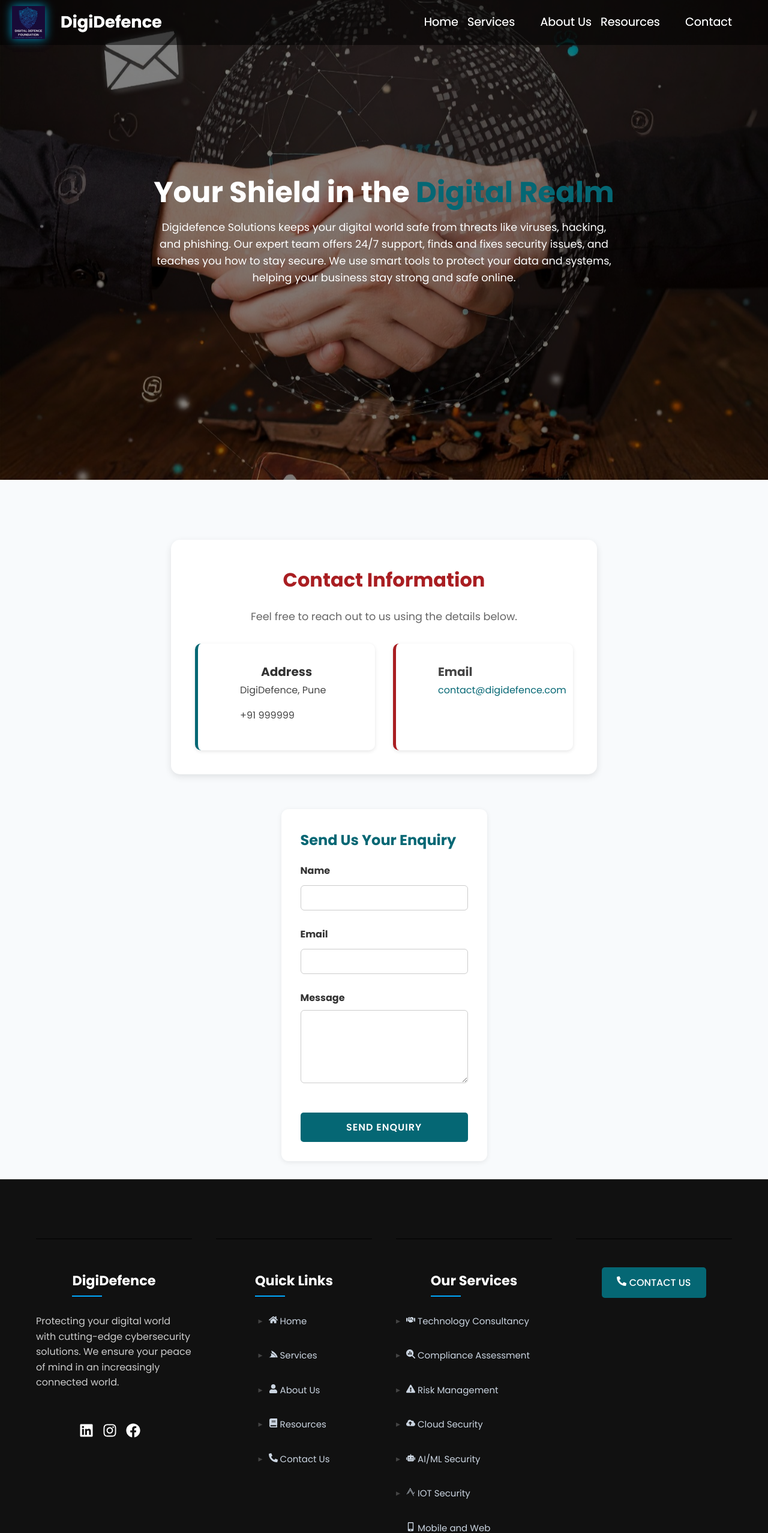
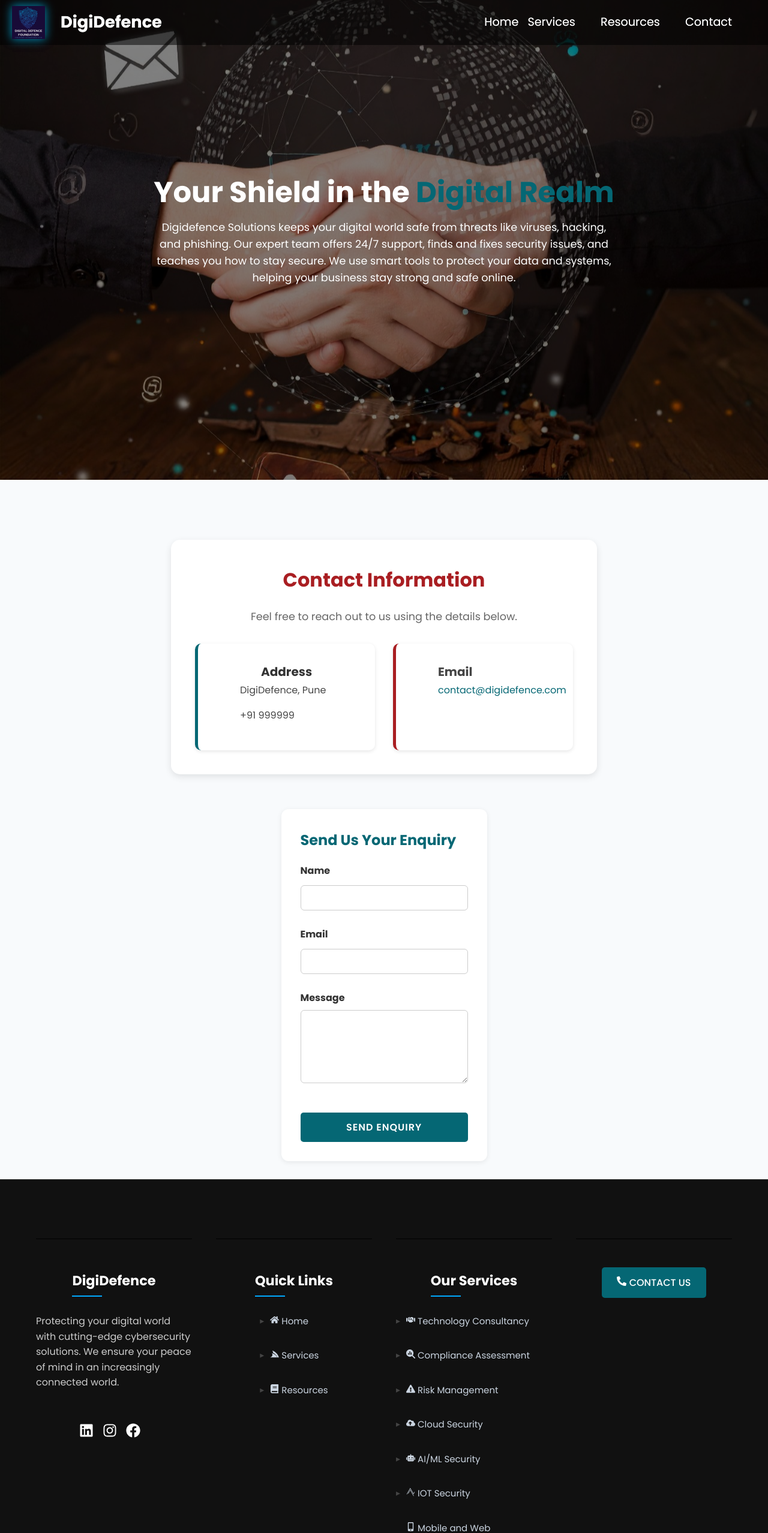
Before and after one commit to shreyas-urankar/Cyber-Protect-Project, a React (Create React App) app: page /contact in a window 1280 px wide. Shown: the top 2556 px of the page at 60% size. Built offline with nearby package versions, Linux system fonts and the light colour scheme; a web font is replaced by a local one.

Commit message:
Removed paths from navbar and footer too

```diff
--- a/src/components/Footer.js
+++ b/src/components/Footer.js
@@ -7,12 +7,10 @@
   FaFacebook,
   FaHome,
   FaServicestack,
-  FaUser,
   FaBook,
   FaPhoneAlt,
   FaHandshake,
   FaExclamationTriangle,
-  FaDev,
   FaCloudUploadAlt,
   FaRobot,
   FaThinkPeaks,
@@ -83,18 +81,8 @@
               </Link>
             </li>
             <li>
-              <Link to="/aboutus" onClick={handleNavigation("/aboutus")}>
-                <FaUser /> About Us
-              </Link>
-            </li>
-            <li>
               <Link to="/blog" onClick={handleNavigation("/blog")}>
                 <FaBook /> Resources
-              </Link>
-            </li>
-            <li>
-              <Link to="/contact" onClick={handleNavigation("/contact")}>
-                <FaPhoneAlt /> Contact Us
               </Link>
             </li>
           </ul>
--- a/src/components/Navbar.js
+++ b/src/components/Navbar.js
@@ -151,10 +151,6 @@
           )}
         </li>
 
-        <li>
-          <Link to="/aboutus">About Us</Link>
-        </li>
-
         <li
           className="dropdown"
           onMouseEnter={() => setDropdown("resources")}
```
